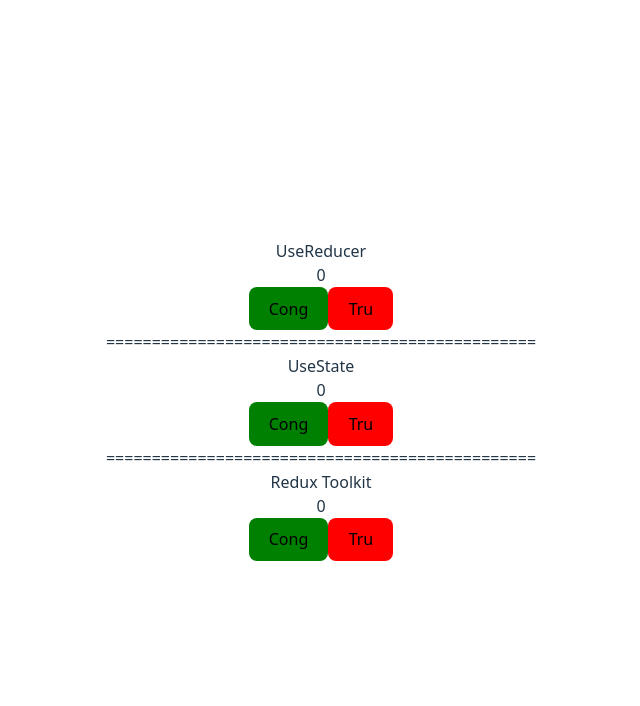
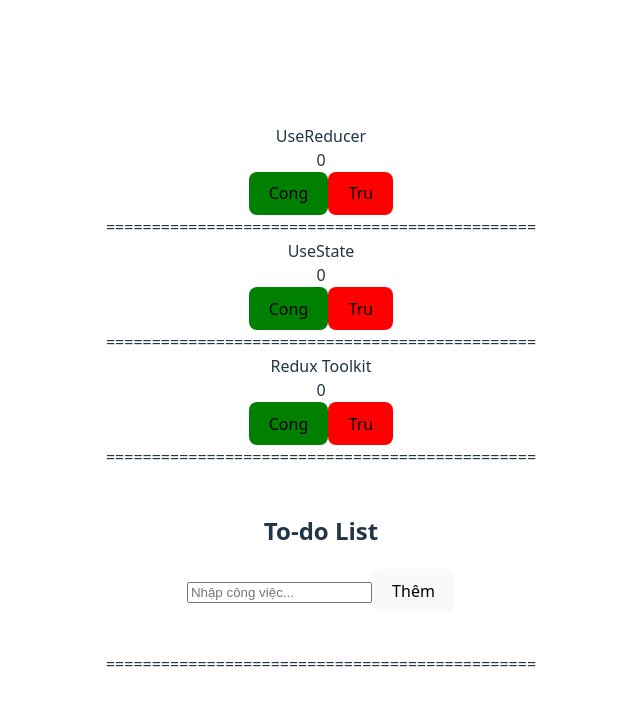
Before and after one commit to buimanhhieu/LapTrinhGiaoDien, a React (Vite) app: page / in a window 1280 px wide. Shown: the top 706 px of the page, without its empty margins (319-959 px from the left). Built offline with nearby package versions, Linux system fonts and the light colour scheme.

Commit message:
bai2 todo list

```diff
--- a/src/App.jsx
+++ b/src/App.jsx
@@ -2,6 +2,7 @@
 import Reducer from './components/Reducer'
 import UseState from './components/UseState'
 import UseReduxCounter from './components/UseReduxCounter'
+import TodoList from './components/TodoList'
 
 function App() {
   return (
@@ -12,9 +13,13 @@
       <span>UseState</span><br />
       <UseState /><br />
       <span>===============================================</span><br />
-
       <span>Redux Toolkit</span><br />
       <UseReduxCounter /><br />
+      <span>===============================================</span><br />
+
+        <br />
+      <TodoList /><br />
+      <span>===============================================</span><br />
     </>
   )
 }
--- /dev/null
+++ b/src/components/TodoList.jsx
@@ -0,0 +1,41 @@
+import React, { useState } from 'react'
+import { useSelector, useDispatch } from 'react-redux'
+import { addTodo, toggleTodo, removeTodo } from './TodoSlice'
+
+function TodoList() {
+  const [input, setInput] = useState('')
+  const todos = useSelector(state => state.todos)
+  const dispatch = useDispatch()
+
+  const handleAdd = () => {
+    if (input.trim() !== '') {
+      dispatch(addTodo(input))
+      setInput('')
+    }
+  }
+
+  return (
+    <div>
+      <h2>To-do List</h2>
+      <input
+        type="text"
+        value={input}
+        onChange={(e) => setInput(e.target.value)}
+        placeholder="Nhập công việc..."
+      />
+      <button onClick={handleAdd}>Thêm</button>
+
+      <ul>
+        {todos.map(todo => (
+          <li key={todo.id} style={{ textDecoration: todo.completed ? 'line-through' : 'none' }}>
+            {todo.text}
+            <button onClick={() => dispatch(toggleTodo(todo.id))}>✅</button>
+            <button onClick={() => dispatch(removeTodo(todo.id))}>🗑️</button>
+          </li>
+        ))}
+      </ul>
+    </div>
+  )
+}
+
+export default TodoList
--- /dev/null
+++ b/src/components/TodoSlice.jsx
@@ -0,0 +1,27 @@
+import { createSlice } from '@reduxjs/toolkit'
+
+const todoSlice = createSlice({
+  name: 'todos',
+  initialState: [],
+  reducers: {
+    addTodo: (state, action) => {
+      state.push({
+        id: Date.now(),
+        text: action.payload,
+        completed: false
+      })
+    },
+    toggleTodo: (state, action) => {
+      const todo = state.find(todo => todo.id === action.payload)
+      if (todo) {
+        todo.completed = !todo.completed
+      }
+    },
+    removeTodo: (state, action) => {
+      return state.filter(todo => todo.id !== action.payload)
+    }
+  }
+})
+
+export const { addTodo, toggleTodo, removeTodo } = todoSlice.actions
+export default todoSlice.reducer
--- a/src/components/store.jsx
+++ b/src/components/store.jsx
@@ -1,9 +1,11 @@
-// src/redux/store.js
+
 import { configureStore } from '@reduxjs/toolkit'
 import counterReducer from './counterSlice'
+import todoReducer from './TodoSlice'
 
 export const store = configureStore({
   reducer: {
-    counter: counterReducer
+    counter: counterReducer,
+    todos: todoReducer,
   }
 })
```
